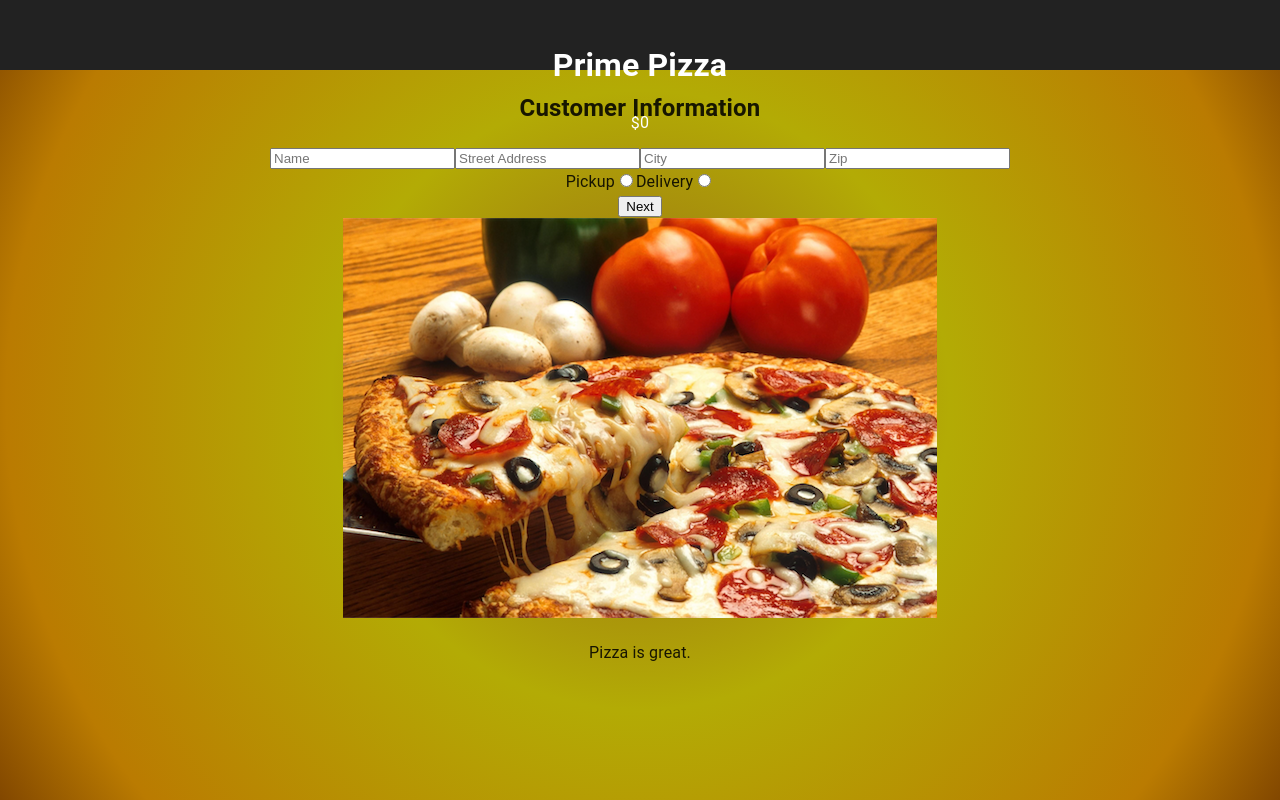
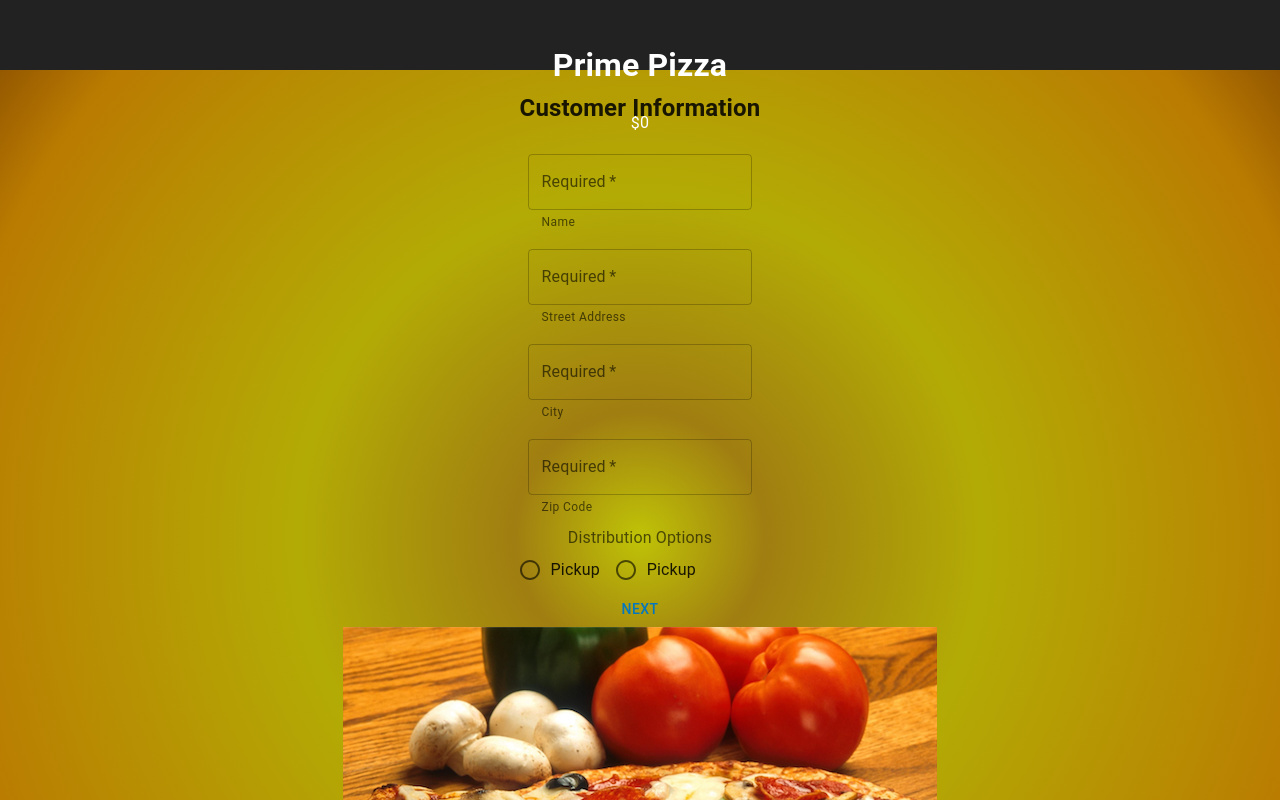
Before and after one commit to emolden/redux-pizza-parlor, a React app: page /customer-info in a window 1280 px wide. Both pictures are taken after a click on the button "NEXT". Shown: the top 800 px of the page. Built offline with nearby package versions, Linux system fonts and the light colour scheme; no server answers; the HTML template or start-up script is replaced by a standard one.

Commit message:
mui form on customer info page working

```diff
--- a/src/components/CheckoutPage/CheckoutPage.jsx
+++ b/src/components/CheckoutPage/CheckoutPage.jsx
@@ -61,9 +61,9 @@ function CheckoutPage () {
         <Card sx={{ display : 'flex', justifyContent: 'space-between', px: 20}}>
             <div>
                 <h2>Customer Information</h2>
-                <h6>{customer.customer_name}</h6>
-                <h6>{customer.street_address}</h6>
-                <h6>{customer.city}, MN</h6>
+                <h4>{customer.customer_name}</h4>
+                <h4>{customer.street_address}</h4>
+                <h4>{customer.city}, MN</h4>
             </div>
             <h2>For {customer.type}</h2>
         </Card>
--- a/src/components/CustomerInfo/CustomerInfo.jsx
+++ b/src/components/CustomerInfo/CustomerInfo.jsx
@@ -1,3 +1,4 @@
+import { Box, Button, Card, FormControl, FormControlLabel, FormLabel, Input, InputLabel, Radio, RadioGroup, TextField } from "@mui/material";
 import { useState } from "react";
 import { useDispatch } from "react-redux";
 import { useHistory } from "react-router-dom/cjs/react-router-dom.min";
@@ -10,6 +11,8 @@ export default function CustomerInfo() {
   const [cityInput, setCityInput] = useState(``);
   const [zipInput, setZipInput] = useState(``);
   const [orderTypeInput, setOrderTypeInput] = useState(``);
+
+
 
   const handleCustomerSubmit = (e) => {
     e.preventDefault();
@@ -27,57 +30,70 @@ export default function CustomerInfo() {
   };
 
   return (
-    <>
+    <Box
+      conponent="form"
+      sx={{
+        '& .MuiTextField-root': { m: 1, width: '25ch' },
+      }}
+      noValidate
+      autoComplete='off'
+    >
       <h2>Customer Information</h2>
-      <form onSubmit={handleCustomerSubmit}>
-        <input
+        <FormControl>
+        <TextField
           required
-          type="text"
-          placeholder="Name"
+          id="outlined-required"
+          label="Required"
+          helperText="Name"
           value={nameInput}
           onChange={(e) => setNameInput(e.target.value)}
         />
-        <input
+        <TextField
           required
-          type="text"
-          placeholder="Street Address"
+          id="outlined-required"
+          label="Required"
+          helperText="Street Address"
           value={addressInput}
           onChange={(e) => setAddressInput(e.target.value)}
         />
-        <input
+        <TextField
           required
-          type="text"
-          placeholder="City"
+          id="outlined-required"
+          label="Required"
+          helperText="City"
           value={cityInput}
           onChange={(e) => setCityInput(e.target.value)}
         />
-        <input
+        <TextField
           required
+          id="outlined-required"
+          label="Required"
           type="number"
-          placeholder="Zip"
+          helperText="Zip Code"
           value={zipInput}
           onChange={(e) => setZipInput(e.target.value)}
         />
-        <div>
-          <label htmlFor="Pickup">Pickup</label>
-          <input
-            id="Pickup"
-            type="radio"
+          <FormLabel id="distribution-method-radio-group"> Distribution Options</FormLabel>
+          <RadioGroup
+            row
+            aria-labelledby="distribution-method-radio-group"
+            name="distribution-options-radio-buttons-group"
+            value={orderTypeInput}
+            onChange={(e) => setOrderTypeInput(e.target.value)}
+          >
+          <FormControlLabel
             value="Pickup"
-            checked={orderTypeInput === "Pickup"}
-            onChange={() => setOrderTypeInput("Pickup")}
+            control={<Radio />}
+            label="Pickup"
           />
-          <label htmlFor="Delivery">Delivery</label>
-          <input
-            id="Delivery"
-            type="radio"
+          <FormControlLabel
             value="Delivery"
-            checked={orderTypeInput === "Delivery"}
-            onChange={() => setOrderTypeInput("Delivery")}
+            control={<Radio />}
+            label="Pickup"
           />
-        </div>
-        <button>Next</button>
-      </form>
-    </>
+          </RadioGroup>
+        <Button onClick={handleCustomerSubmit}>Next</Button>
+      </FormControl>
+    </Box>
   );
 }
```
